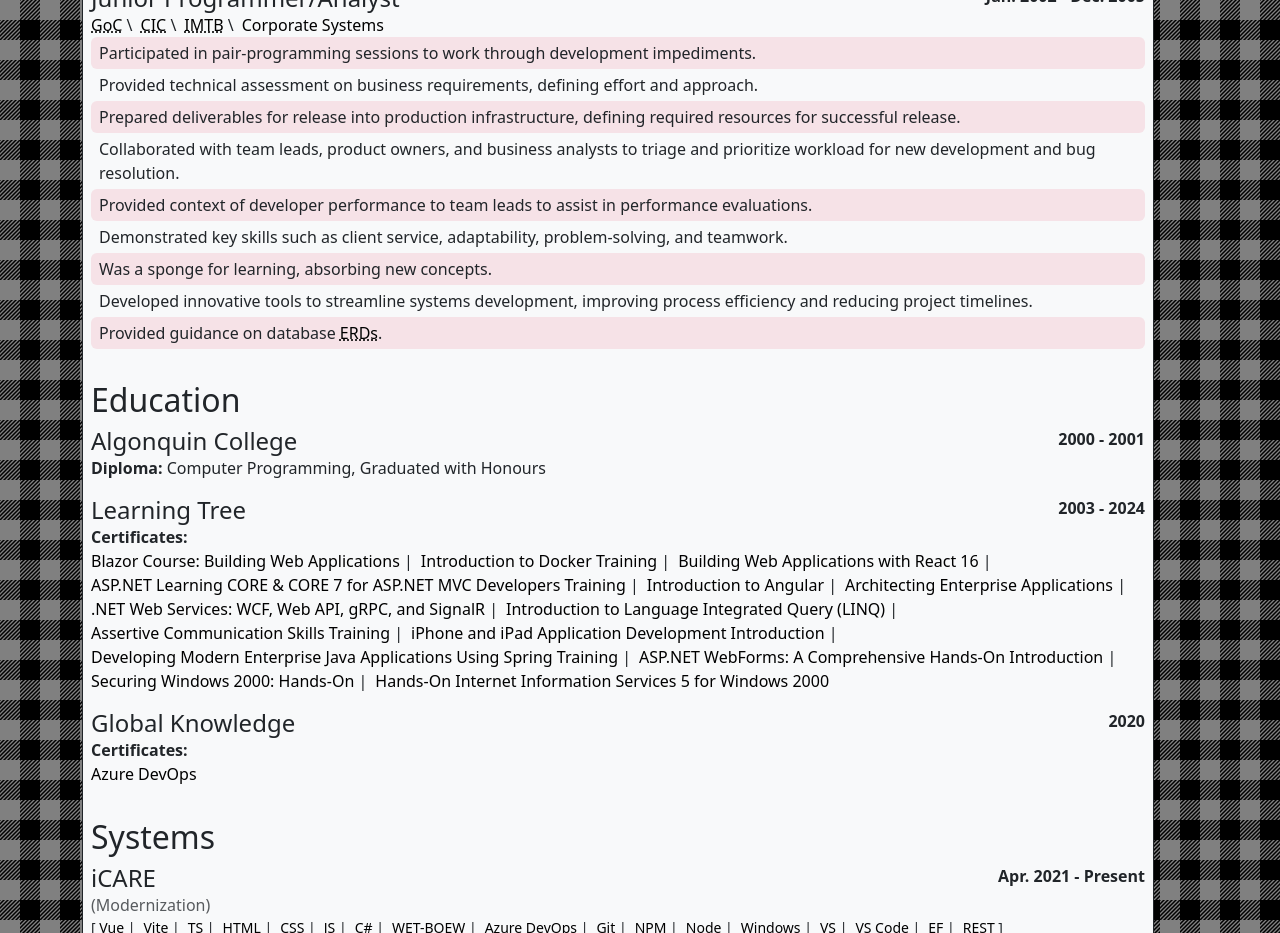
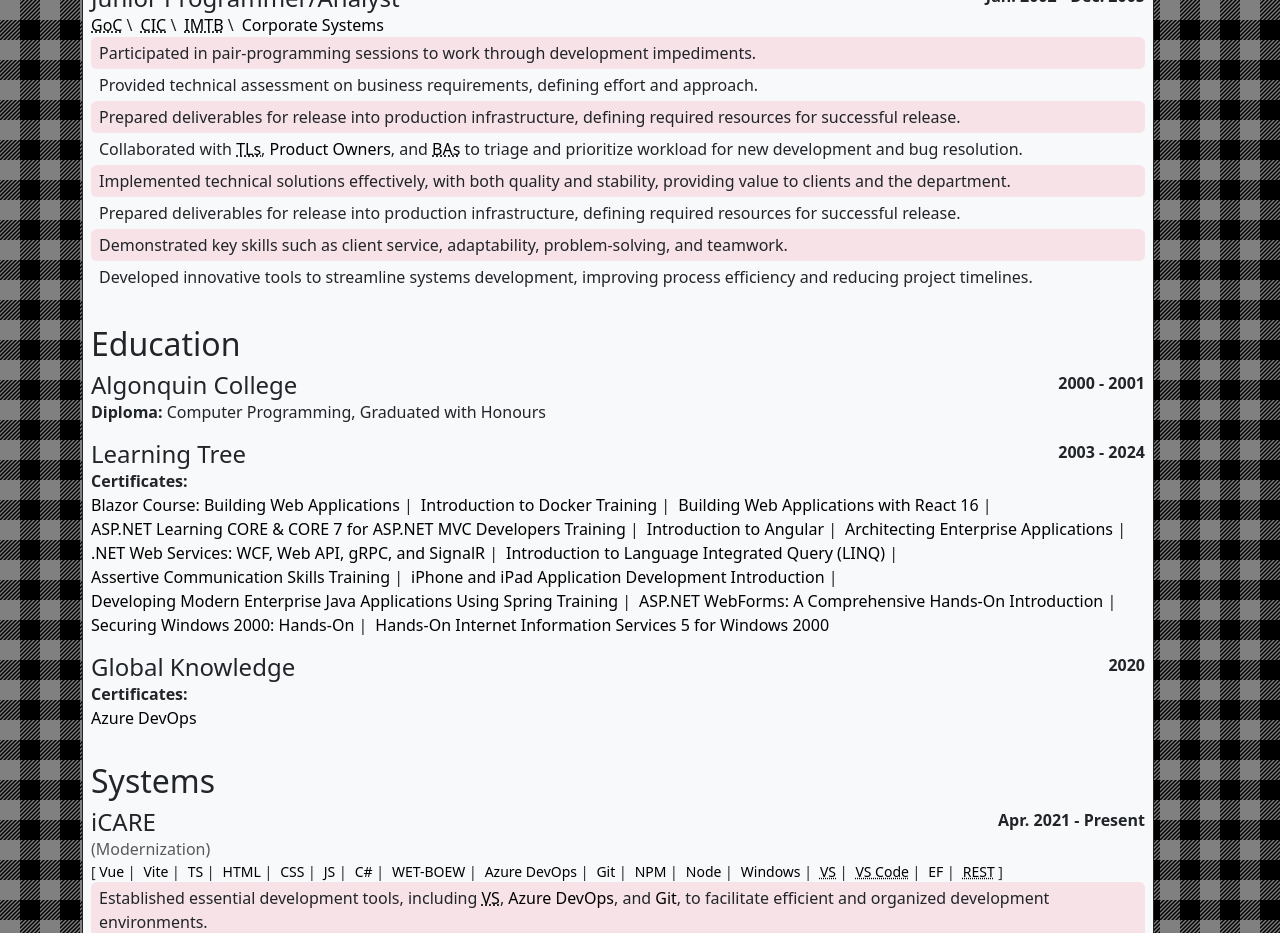
Before and after one commit to Scott-D-Hodgson/cv, a Vue app: page / in a window 1280 px wide. Shown: the part 2480-3413 px from the top of the page. Built offline with nearby package versions, Linux system fonts and the light colour scheme; some icons are missing.

Commit message:
Updated Junior Programmer/Analyst

```diff
--- a/src/components/cv/employment/JuniorProgrammerAnalyst.vue
+++ b/src/components/cv/employment/JuniorProgrammerAnalyst.vue
@@ -12,25 +12,76 @@
         from="Jan. 2002"
         to="Dec. 2005"
         :organization="[
-            { reference: 'goc', acronym: 'GoC', value: 'Government of Canada' },
-            { reference: 'cic', acronym: 'CIC', value: 'Citizenship and Immigration Canada' },
-            { reference: 'imtb', acronym: 'IMTB', value: 'Information Management and Technologies Branch' },
-            { reference: 'corporatesystems', value: 'Corporate Systems' }
+            {
+                reference: 'goc',
+                acronym: 'GoC',
+                value: 'Government of Canada'
+            },
+            {
+                reference: 'cic',
+                acronym: 'CIC',
+                value: 'Citizenship and Immigration Canada'
+            },
+            {
+                reference: 'imtb',
+                acronym: 'IMTB',
+                value: 'Information Management and Technologies Branch'
+            },
+            {
+                reference: 'corporatesystems',
+                value: 'Corporate Systems'
+            }
         ]">
         <FocusList>
-            <FocusItem>Participated in pair-programming sessions to work through development impediments.</FocusItem>
-            <FocusItem>Provided technical assessment on business requirements, defining effort and approach.</FocusItem>
+            <FocusItem
+                :focus="[
+                    'mentoring'
+                ]">
+                Participated in pair-programming sessions to work through development impediments.
+            </FocusItem>
+            <FocusItem
+                :focus="[
+                    'cross-functional'
+                ]">
+                Provided technical assessment on business requirements, defining effort and approach.
+            </FocusItem>
             <FocusItem>Prepared deliverables for release into production infrastructure, defining required resources for
                 successful release.</FocusItem>
-            <FocusItem>Collaborated with team leads, product owners, and business analysts to triage and prioritize
-                workload for new development and bug resolution.</FocusItem>
-            <FocusItem>Provided context of developer performance to team leads to assist in performance evaluations.</FocusItem>
-            <FocusItem>Demonstrated key skills such as client service, adaptability, problem-solving, and teamwork.</FocusItem>
-            <FocusItem>Was a sponge for learning, absorbing new concepts.</FocusItem>
-            <FocusItem>Developed innovative tools to streamline systems development, improving process efficiency and
-                reducing project timelines.</FocusItem>
-            <FocusItem>Provided guidance on database <Term reference="erd" acronym="ERDs"
-                value="Entity-Relationship Diagrams"></Term>.</FocusItem>
+                <FocusItem
+                :focus="[
+                    'cross-functional'
+                ]">
+                Collaborated with <Term reference="tl" acronym="TLs" value="Team Leads"></Term>, <Term reference="po"
+                value="Product Owners"></Term>, and <Term reference="ba" acronym="BAs" value="Business Analysts"></Term>
+                to triage and prioritize workload for new development and bug resolution.
+            </FocusItem>
+            <FocusItem
+                :focus="[
+                    'development',
+                ]">
+                Implemented technical solutions effectively, with both quality and stability, providing value to clients
+                and the department.
+            </FocusItem>
+            <FocusItem
+                :focus="[
+                    'cross-functional',
+                ]">
+                Prepared deliverables for release into production infrastructure, defining required resources for
+                successful release.
+            </FocusItem>
+            <FocusItem
+                :focus="[
+                    'cross-functional',
+                ]">
+                Demonstrated key skills such as client service, adaptability, problem-solving, and teamwork.
+            </FocusItem>
+            <FocusItem
+                :focus="[
+                    'development',
+                ]">
+                Developed innovative tools to streamline systems development, improving process efficiency and
+                reducing project timelines.
+            </FocusItem>
         </FocusList>
     </Position>
 </template>
```
